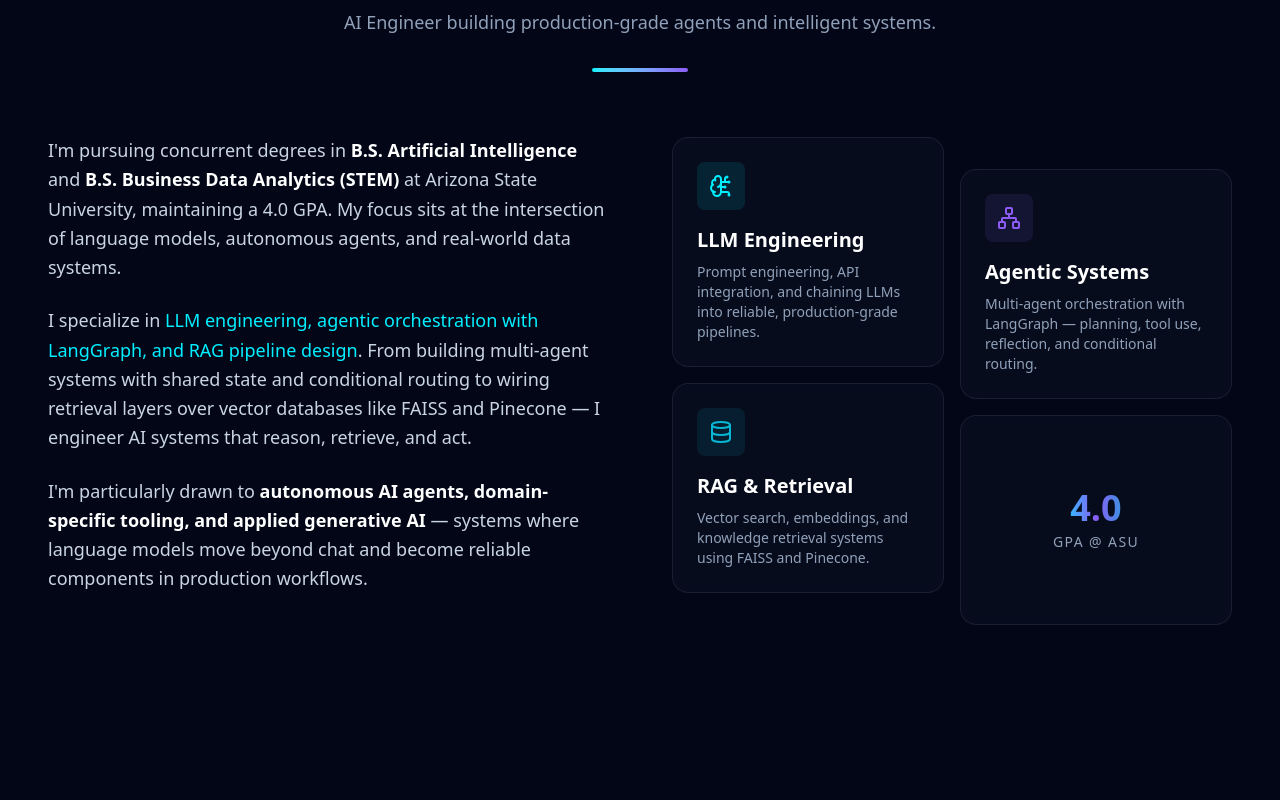
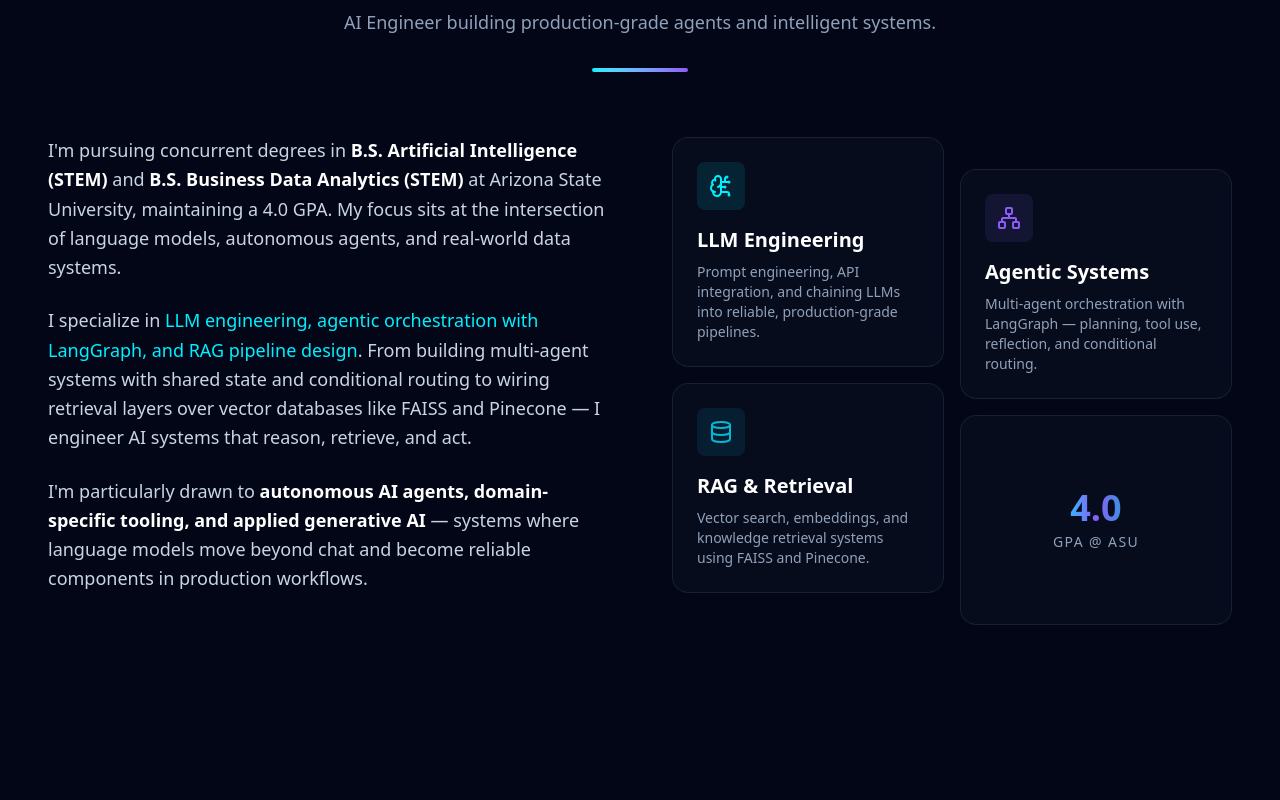
Before and after one commit to PranshuGhori/personal-portfolio, a Next.js app: page / in a window 1280 px wide. Shown: the part 1000-1800 px from the top of the page. Built offline with nearby package versions, Linux system fonts and the light colour scheme.

Commit message:
Mark BS in Artificial Intelligence as STEM-designated

```diff
--- a/src/components/sections/about.tsx
+++ b/src/components/sections/about.tsx
@@ -23,7 +23,7 @@ export function About() {
             className="flex-1 space-y-6"
           >
             <p className="text-lg text-slate-300 leading-relaxed">
-              I'm pursuing concurrent degrees in <strong className="text-white">B.S. Artificial Intelligence</strong> and <strong className="text-white">B.S. Business Data Analytics (STEM)</strong> at Arizona State University, maintaining a 4.0 GPA. My focus sits at the intersection of language models, autonomous agents, and real-world data systems.
+              I'm pursuing concurrent degrees in <strong className="text-white">B.S. Artificial Intelligence (STEM)</strong> and <strong className="text-white">B.S. Business Data Analytics (STEM)</strong> at Arizona State University, maintaining a 4.0 GPA. My focus sits at the intersection of language models, autonomous agents, and real-world data systems.
             </p>
             <p className="text-lg text-slate-300 leading-relaxed">
               I specialize in <span className="text-electric-blue">LLM engineering, agentic orchestration with LangGraph, and RAG pipeline design</span>. From building multi-agent systems with shared state and conditional routing to wiring retrieval layers over vector databases like FAISS and Pinecone — I engineer AI systems that reason, retrieve, and act.
--- a/src/components/sections/education.tsx
+++ b/src/components/sections/education.tsx
@@ -37,7 +37,7 @@ export function Education() {
 
                 <div className="mb-2 space-y-1">
                   <h4 className="text-xl text-slate-200 font-semibold">B.S. Business Data Analytics <span className="text-sm font-normal text-slate-400">(STEM-Designated)</span></h4>
-                  <h4 className="text-xl text-slate-200 font-semibold">B.S. Artificial Intelligence</h4>
+                  <h4 className="text-xl text-slate-200 font-semibold">B.S. Artificial Intelligence <span className="text-sm font-normal text-slate-400">(STEM-Designated)</span></h4>
                   <p className="text-xs text-violet font-medium uppercase tracking-wider">Concurrent Degrees</p>
                 </div>
                 <p className="text-slate-400 mb-6">Aug 2024 – Dec 2027</p>
```
